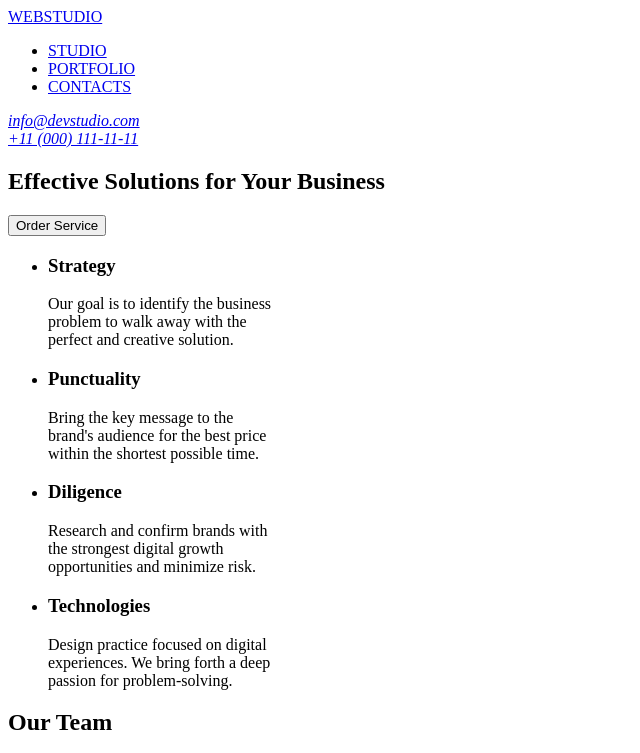
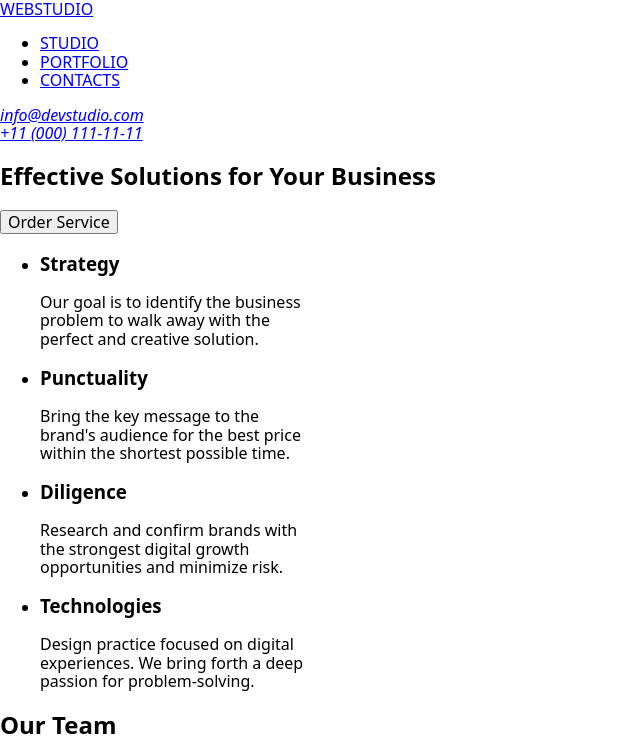
Before and after one commit to halildirem/goit-markup-hw-04, a plain HTML site: page index.html in a window 1280 px wide. Shown: the top 753 px of the page, without its empty margins (0-640 px from the left). Drawn offline with nearby package versions, Linux system fonts and the light colour scheme.

Commit message:
updated for css

```diff
--- a/index.html
+++ b/index.html
@@ -4,28 +4,32 @@
     <meta charset="UTF-8" />
     <meta name="viewport" content="width=device-width, initial-scale=1.0" />
     <title>Halil Direm Ödev-1</title>
+    <link
+      rel="stylesheet"
+      href="https://cdnjs.cloudflare.com/ajax/libs/modern-normalize/3.0.1/modern-normalize.min.css"
+    />
   </head>
   <body>
     <!-- ÜST NAVİGASYON KISMI -->
     <header>
       <nav>
         <a href="#"> WEBSTUDIO </a>
-        <ul>
+        <ul id="nav-links">
           <li><a href="#"> STUDIO </a></li>
           <li><a href="#"> PORTFOLIO </a></li>
           <li><a href="#"> CONTACTS </a></li>
         </ul>
       </nav>
-      <address>
-        <a href="mailto: info@devstudio.com "> info@devstudio.com </a> <br />
-        <a href="tel: +11 (000) 111-11-11 "> +11 (000) 111-11-11 </a>
+      <address id="adress-links">
+        <a href="mailto:info@devstudio.com"> info@devstudio.com </a> <br />
+        <a href="tel:+11(000)111-11-11"> +11 (000) 111-11-11 </a>
       </address>
     </header>
     <!-- ÜST NAVİGASYON KISMI BİTTİ -->
     <main>
       <!-- İLK ANA BAŞLIK KISMI -->
       <section>
-        <h1>Effective Solutions for Your Business</h1>
+        <h1 id="main-title">Effective Solutions for Your Business</h1>
         <button type="button">Order Service</button>
       </section>
       <!-- İLK ANA BAŞLIK KISMI BİTTİ -->
@@ -33,33 +37,33 @@
       <!-- INFO KISMI -->
       <section>
         <ul>
-          <li>
-            <h3>Strategy</h3>
-            <p>
+          <li class="mid-info">
+            <h3 class="mid-info-title">Strategy</h3>
+            <p class="mid-info-text">
               Our goal is to identify the business <br />
               problem to walk away with the <br />
               perfect and creative solution.
             </p>
           </li>
-          <li>
-            <h3>Punctuality</h3>
-            <p>
+          <li class="mid-info">
+            <h3 class="mid-info-title">Punctuality</h3>
+            <p class="mid-info-text">
               Bring the key message to the <br />
               brand's audience for the best price <br />
               within the shortest possible time.
             </p>
           </li>
-          <li>
-            <h3>Diligence</h3>
-            <p>
+          <li class="mid-info">
+            <h3 class="mid-info-title">Diligence</h3>
+            <p class="mid-info-text">
               Research and confirm brands with <br />
               the strongest digital growth <br />
               opportunities and minimize risk. <br />
             </p>
           </li>
-          <li>
-            <h3>Technologies</h3>
-            <p>
+          <li class="mid-info">
+            <h3 class="mid-info-title">Technologies</h3>
+            <p class="mid-info-text">
               Design practice focused on digital <br />
               experiences. We bring forth a deep <br />
               passion for problem-solving.
@@ -96,18 +100,45 @@
         </ul>
       </section>
       <!-- OUR TEAM KISMI BİTTİ -->
+
+      <!-- OUR PORTFOLIO KISMI -->
+      <section>
+        <h2>Our Portfolio</h2>
+        <ul>
+          <li>
+            <img src="images/img.jpg" alt=" Mark Guerrero" width="264" />
+            <h3>Mark Guerrero</h3>
+            <p>Product Designer</p>
+          </li>
+          <li>
+            <img src="images/img1.jpg" alt=" Tom Ford" width="264" />
+            <h3>Tom Ford</h3>
+            <p>Frontend Developer</p>
+          </li>
+          <li>
+            <img src="images/img2.jpg" alt=" Camila Garcia" width="264" />
+            <h3>Camila Garcia</h3>
+            <p>Marketing</p>
+          </li>
+          <li>
+            <img src="images/img3.jpg" alt="Daniel Wilson" width="264" />
+            <h3>Daniel Wilson</h3>
+            <p>UI Designer</p>
+          </li>
+        </ul>
+      </section>
     </main>
 
     <!-- FOOTER KISMI -->
     <footer>
-      <section>
+      <div>
         <a href="#"> WEBSTUDIO </a>
         <p>
           Increase the flow of customers and <br />
           sales for your business with digital <br />
           marketing & growth solutions.
         </p>
-      </section>
+      </div>
       <!-- FOOTER KISMI BİTTİ -->
     </footer>
   </body>
```
Also changed, not shown: images/portfolio1.jpg (added), images/portfolio2.jpg (added), images/portfolio3.jpg (added), images/portfolio4.jpg (added), images/portfolio5.jpg (added), images/portfolio6.jpg (added), styles.css (added).
